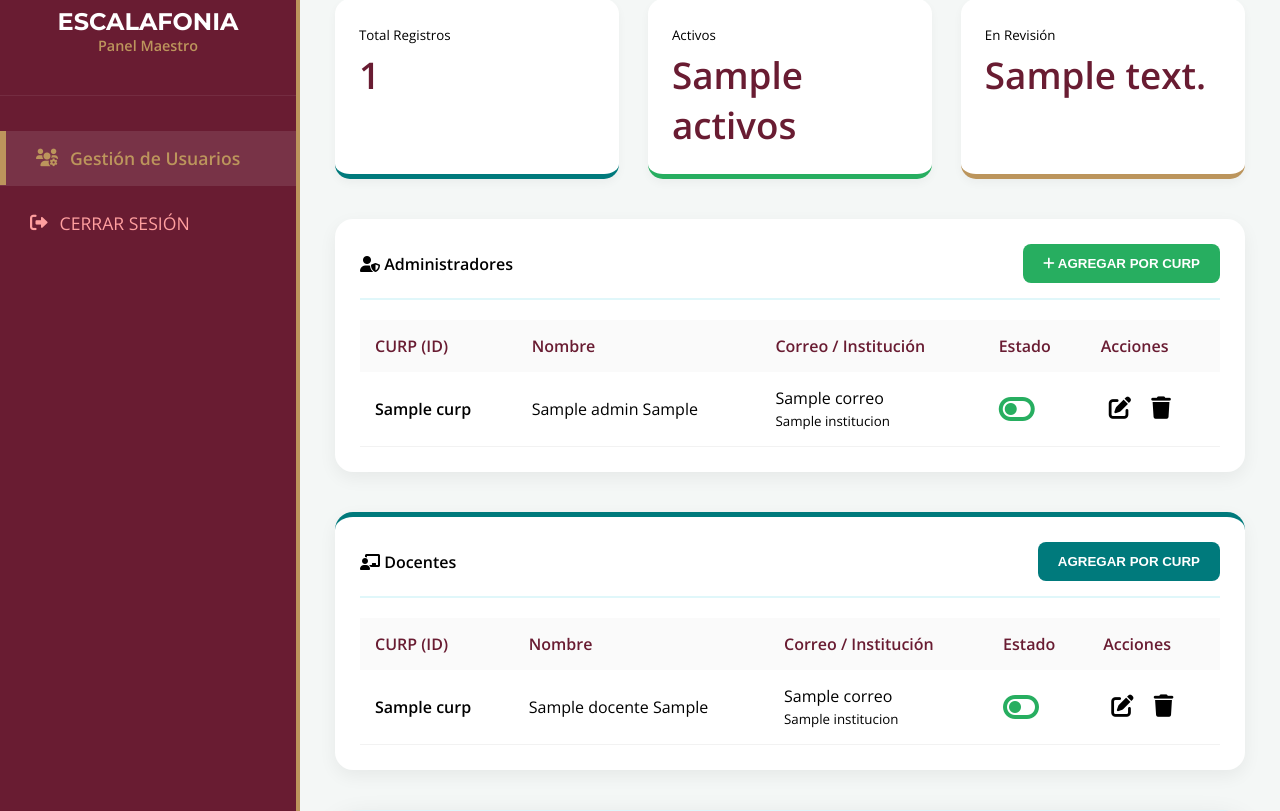
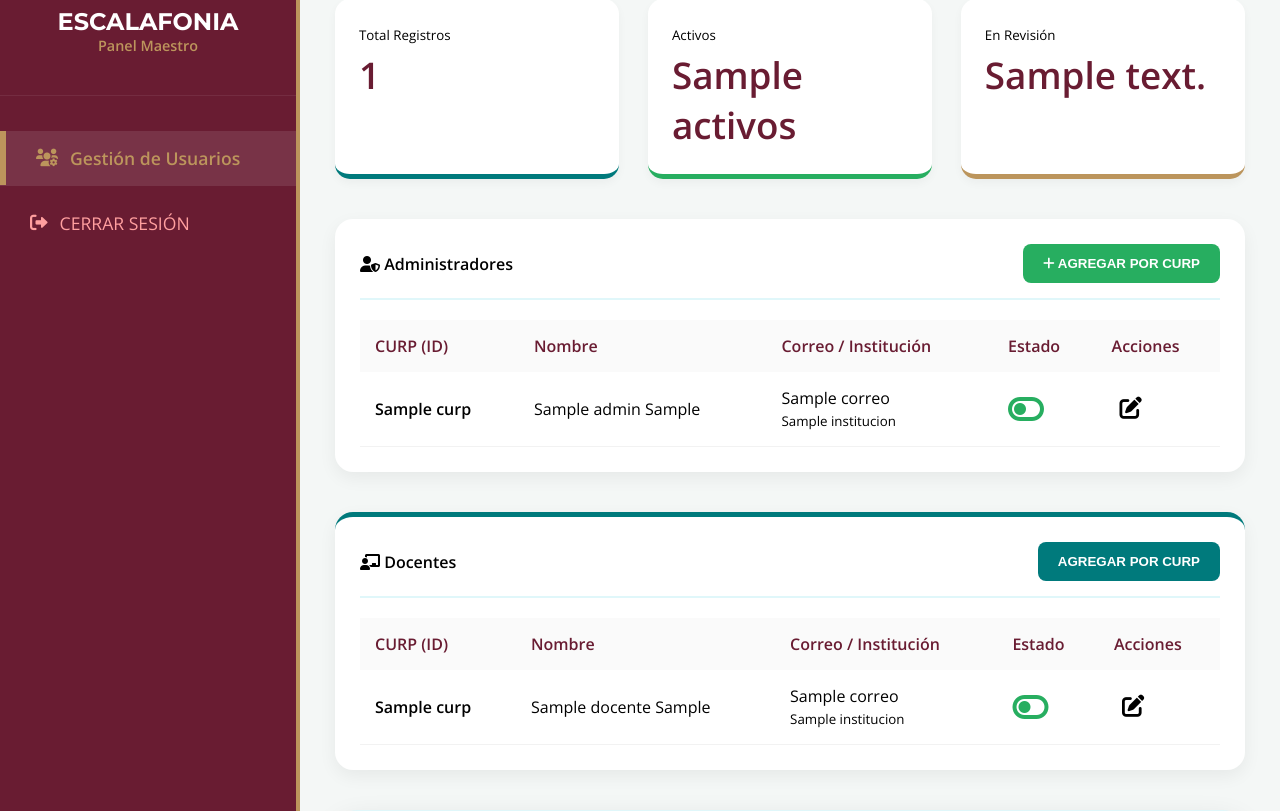
Before and after one commit to cinvestavusicamm/CinvestavUsicamm, a Django app: template templates/administrador/paneladm.html in a window 1280 px wide. Shown: the part 138-949 px from the top of the page. Run offline with Django 4.2, Linux system fonts and the light colour scheme; tables that the repository leaves empty hold one stand-in row (values such as "Sample post"); the template is opened without the code that fills it: values that come from a table or form of the project are taken from there, most other values are stand-ins (such as "Sample title", 1, 10 or a date in 2020); parts of the project's set-up code (start-up, migrations or seed data) failed here and were passed over.

Commit message:
fix(admin): retirar los botones de eliminar usuario del panel
Las tablas de ADMIN y DOCENTE offercian un boton de papelera que
llamaba a eliminarUsuario(), una funcion que no existe en ningun
archivo de static/js: al pulsarlo el navegador lanzaba ReferenceError
y no ocurria nada.

El borrado fisico queda fuera de la vista de administracion; la baja
se hace con el interruptor de activacion que ya existe en cada fila.
Solo se tocan las dos tablas del panel ADMIN.

```diff
--- a/templates/administrador/paneladm.html
+++ b/templates/administrador/paneladm.html
@@ -651,9 +651,6 @@
                                             <button class="btn-action" onclick="editarUsuario({{ u.id_usuario }})">
                                                 <i class="fas fa-edit"></i>
                                             </button>
-                                            <button class="btn-action" onclick="eliminarUsuario({{ u.id_usuario }})">
-                                                <i class="fas fa-trash"></i>
-                                            </button>
                                         </td>
                                     </tr>
                                     {% empty %}
@@ -741,9 +738,6 @@
                                         <td>
                                             <button class="btn-action" onclick="editarUsuario({{ u.id_usuario }})">
                                                 <i class="fas fa-edit"></i>
-                                            </button>
-                                            <button class="btn-action" onclick="eliminarUsuario({{ u.id_usuario }})">
-                                                <i class="fas fa-trash"></i>
                                             </button>
                                         </td>
                                     </tr>
```
